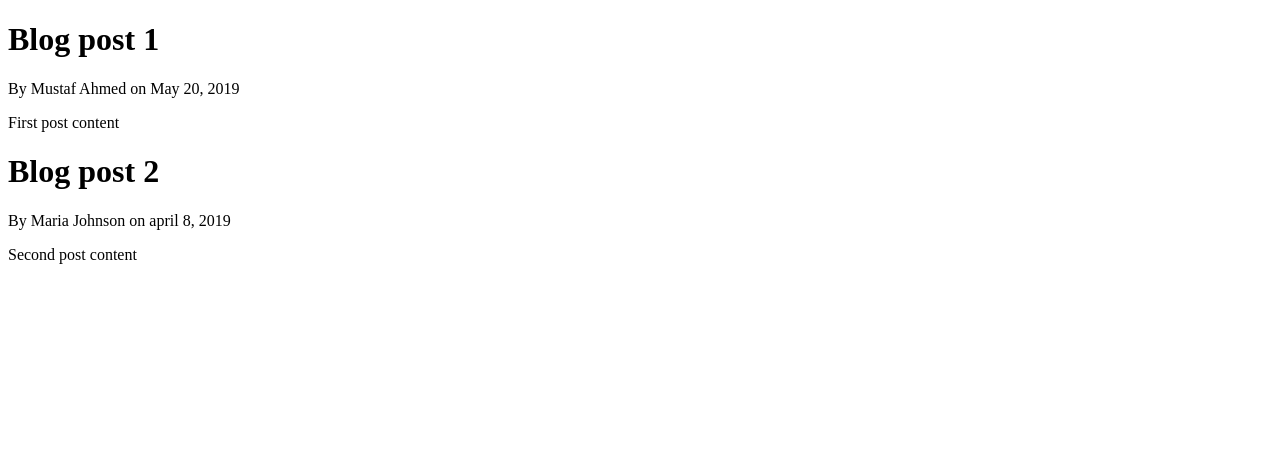
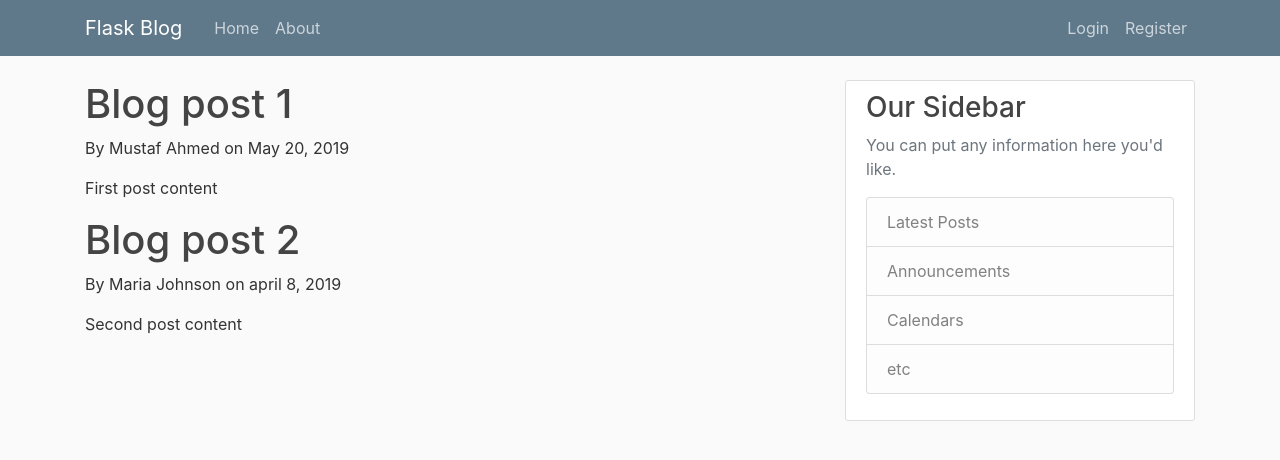
Before and after one commit to mustafcode10/Blog_python_flask, a Flask app: page / in a window 1280 px wide. Shown: the top 460 px of the page. Run offline with Flask 2, Linux system fonts and the light colour scheme; parts of the project's set-up code (start-up, migrations or seed data) failed here and were passed over; some libraries are stand-ins or nearby versions.

Commit message:
nav and main.css

```diff
--- a/flaskblogg.py
+++ b/flaskblogg.py
@@ -1,4 +1,4 @@
-from flask import Flask, render_template
+from flask import Flask, render_template, url_for
 app = Flask(__name__)
 
 posts = [
--- /dev/null
+++ b/static/main.css
@@ -0,0 +1,80 @@
+body {
+    background: #fafafa;
+    color: #333333;
+    margin-top: 5rem;
+  }
+
+  h1, h2, h3, h4, h5, h6 {
+    color: #444444;
+  }
+
+  .bg-steel {
+    background-color: #5f788a;
+  }
+
+  .site-header .navbar-nav .nav-link {
+    color: #cbd5db;
+  }
+
+  .site-header .navbar-nav .nav-link:hover {
+    color: #ffffff;
+  }
+
+  .site-header .navbar-nav .nav-link.active {
+    font-weight: 500;
+  }
+
+  .content-section {
+    background: #ffffff;
+    padding: 10px 20px;
+    border: 1px solid #dddddd;
+    border-radius: 3px;
+    margin-bottom: 20px;
+  }
+
+  .article-title {
+    color: #444444;
+  }
+
+  a.article-title:hover {
+    color: #428bca;
+    text-decoration: none;
+  }
+
+  .article-content {
+    white-space: pre-line;
+  }
+
+  .article-img {
+    height: 65px;
+    width: 65px;
+    margin-right: 16px;
+  }
+
+  .article-metadata {
+    padding-bottom: 1px;
+    margin-bottom: 4px;
+    border-bottom: 1px solid #e3e3e3
+  }
+
+  .article-metadata a:hover {
+    color: #333;
+    text-decoration: none;
+  }
+
+  .article-svg {
+    width: 25px;
+    height: 25px;
+    vertical-align: middle;
+  }
+
+  .account-img {
+    height: 125px;
+    width: 125px;
+    margin-right: 20px;
+    margin-bottom: 16px;
+  }
+
+  .account-heading {
+    font-size: 2.5rem;
+  }
--- a/templates/layout.html
+++ b/templates/layout.html
@@ -1,10 +1,13 @@
 <!DOCTYPE html>
 <html lang="en">
 <head>
-    <meta charset="UTF-8">
-    <meta name="viewport" content="width=device-width, initial-scale=1.0">
-    <meta http-equiv="X-UA-Compatible" content="ie=edge">
-    <!-- <title>Document</title> -->
+     <!-- Required meta tags -->
+     <meta charset="utf-8">
+     <meta name="viewport" content="width=device-width, initial-scale=1, shrink-to-fit=no">
+
+     <!-- Bootstrap CSS -->
+     <link rel="stylesheet" href="https://stackpath.bootstrapcdn.com/bootstrap/4.3.1/css/bootstrap.min.css" integrity="sha384-ggOyR0iXCbMQv3Xipma34MD+dH/1fQ784/j6cY/iJTQUOhcWr7x9JvoRxT2MZw1T" crossorigin="anonymous">
+     <link rel="stylesheet" type="text/css" href="{{ url_for('static', filename='main.css') }}">
     {% if title %}
     <title>Flask Blog {{title}}</title>
     {% else %}
@@ -12,6 +15,50 @@
     {% endif %}
 </head>
 <body>
-    {% block content %}{% endblock %}
+    <header class="site-header">
+                <nav class="navbar navbar-expand-md navbar-dark bg-steel fixed-top">
+                  <div class="container">
+                    <a class="navbar-brand mr-4" href="/">Flask Blog</a>
+                    <button class="navbar-toggler" type="button" data-toggle="collapse" data-target="#navbarToggle" aria-controls="navbarToggle" aria-expanded="false" aria-label="Toggle navigation">
+                      <span class="navbar-toggler-icon"></span>
+                    </button>
+                    <div class="collapse navbar-collapse" id="navbarToggle">
+                      <div class="navbar-nav mr-auto">
+                        <a class="nav-item nav-link" href="/">Home</a>
+                        <a class="nav-item nav-link" href="/about">About</a>
+                      </div>
+                      <!-- Navbar Right Side -->
+                      <div class="navbar-nav">
+                        <a class="nav-item nav-link" href="/login">Login</a>
+                        <a class="nav-item nav-link" href="/register">Register</a>
+                      </div>
+                    </div>
+                  </div>
+                </nav>
+              </header>
+              <main role="main" class="container">
+                    <div class="row">
+                      <div class="col-md-8">
+                        {% block content %}{% endblock %}
+                      </div>
+                      <div class="col-md-4">
+                        <div class="content-section">
+                          <h3>Our Sidebar</h3>
+                          <p class='text-muted'>You can put any information here you'd like.
+                            <ul class="list-group">
+                              <li class="list-group-item list-group-item-light">Latest Posts</li>
+                              <li class="list-group-item list-group-item-light">Announcements</li>
+                              <li class="list-group-item list-group-item-light">Calendars</li>
+                              <li class="list-group-item list-group-item-light">etc</li>
+                            </ul>
+                          </p>
+                        </div>
+                      </div>
+                    </div>
+                  </main>
+        <script src="https://code.jquery.com/jquery-3.3.1.slim.min.js" integrity="sha384-q8i/X+965DzO0rT7abK41JStQIAqVgRVzpbzo5smXKp4YfRvH+8abtTE1Pi6jizo" crossorigin="anonymous"></script>
+        <script src="https://cdnjs.cloudflare.com/ajax/libs/popper.js/1.14.7/umd/popper.min.js" integrity="sha384-UO2eT0CpHqdSJQ6hJty5KVphtPhzWj9WO1clHTMGa3JDZwrnQq4sF86dIHNDz0W1" crossorigin="anonymous"></script>
+        <script src="https://stackpath.bootstrapcdn.com/bootstrap/4.3.1/js/bootstrap.min.js" integrity="sha384-JjSmVgyd0p3pXB1rRibZUAYoIIy6OrQ6VrjIEaFf/nJGzIxFDsf4x0xIM+B07jRM" crossorigin="anonymous"></script>
+
 </body>
 </html>
```
